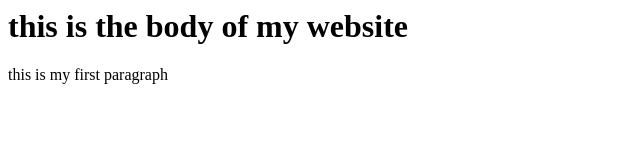
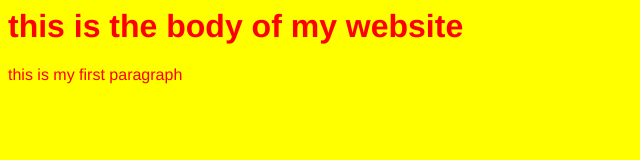
Before and after one commit to parismoore/MyFourthRepo, a plain HTML site: page index.html in a window 1280 px wide. Shown: the whole page, without its empty margins (0-640 px from the left). Drawn offline with Linux system fonts and the light colour scheme.

Commit message:
second commit

```diff
--- a/index.html
+++ b/index.html
@@ -4,6 +4,7 @@
 		<title>
 		this is my title
 		</title>
+		<link rel="stylesheet" href="style1.css"/>
 	</head>
 	<body>
 	<!--This is my comment-->
--- /dev/null
+++ b/style1.css
@@ -0,0 +1,7 @@
+/*this is a comment*/
+body
+{
+background-color:yellow;
+font-family:Helvetica;
+color:red;
+}
```
